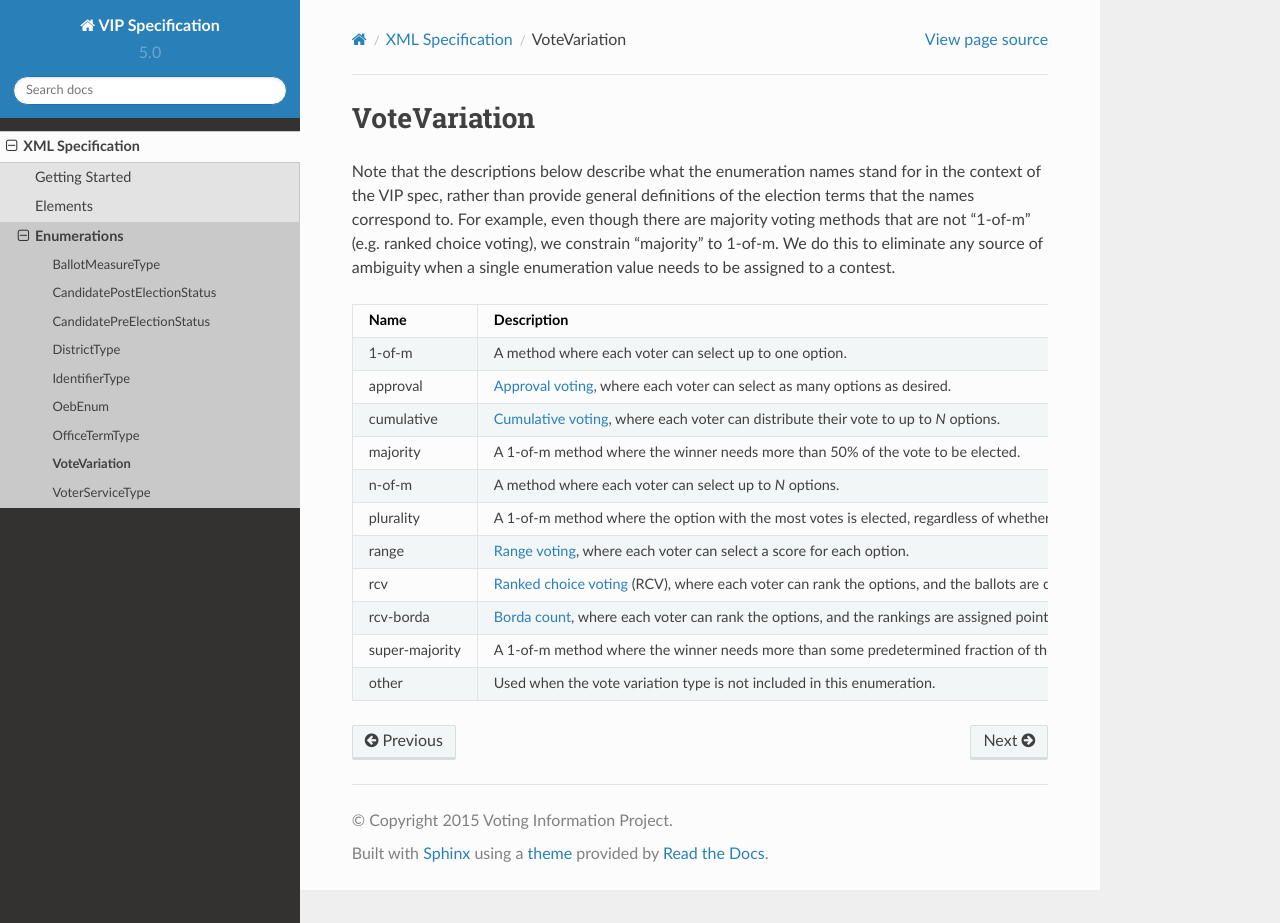
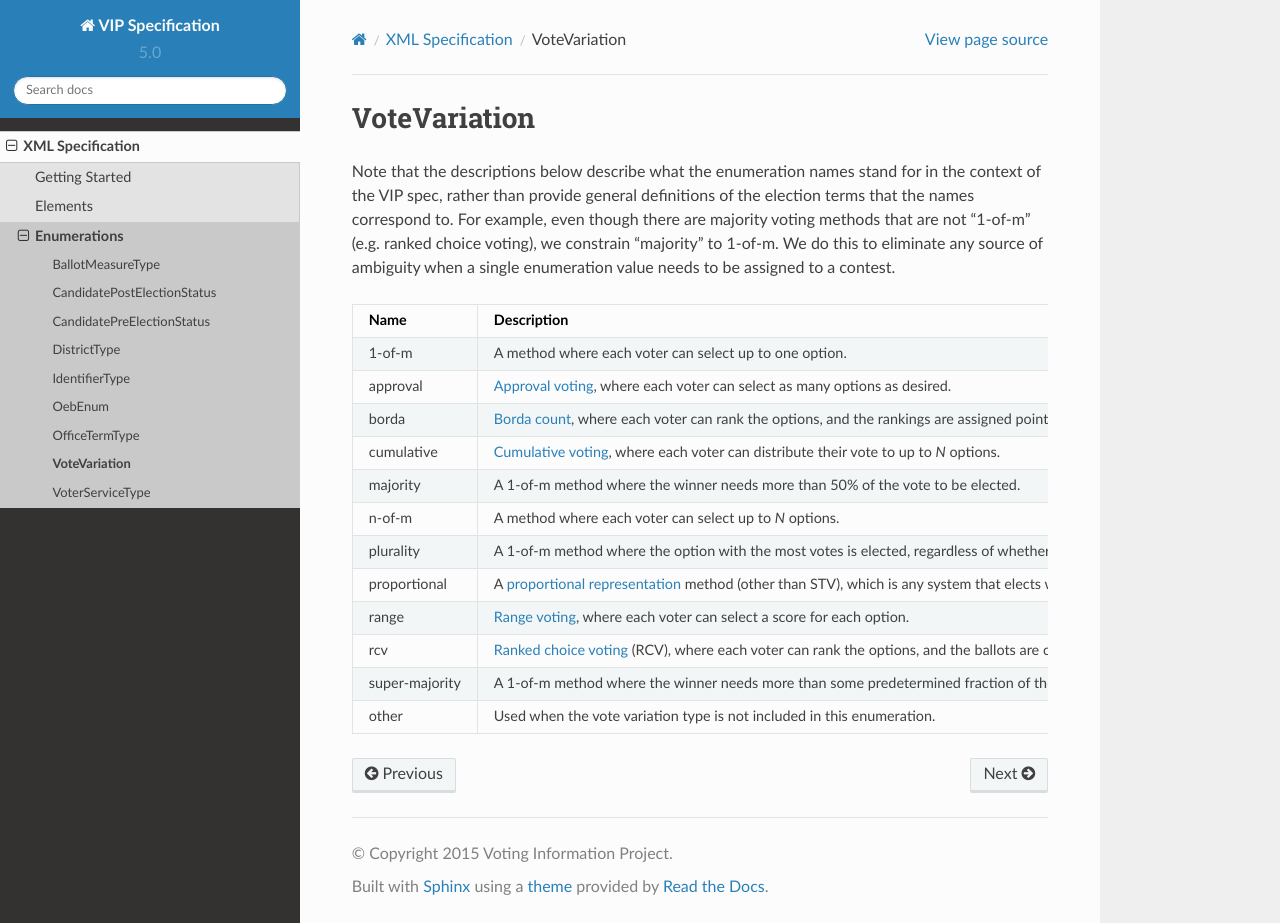
Before and after one commit to votinginfoproject/vip-specification, a Sphinx documentation site: the page built from docs/xml/enumerations/vote_variation.rst, in a window 1280 px wide and 923 px high. Built offline with Sphinx 7.4.7 and the Read the Docs theme 2.0.0, drawn with Linux system fonts in a browser that asks for light colours.

Commit message:
Update VoteVariation and ObjectId.

```diff
--- a/docs/xml/enumerations/vote_variation.rst
+++ b/docs/xml/enumerations/vote_variation.rst
@@ -18,6 +18,9 @@ to be assigned to a contest.
 +----------------------+----------------------------------------------------------------------------------+
 | approval             | `Approval voting`_, where each voter can select as many options as desired.      |
 +----------------------+----------------------------------------------------------------------------------+
+| borda                | `Borda count`_, where each voter can rank the options, and the rankings are      |
+|                      | assigned point values.                                                           |
++----------------------+----------------------------------------------------------------------------------+
 | cumulative           | `Cumulative voting`_, where each voter can distribute their vote to up to        |
 |                      | *N* options.                                                                     |
 +----------------------+----------------------------------------------------------------------------------+
@@ -28,14 +31,14 @@ to be assigned to a contest.
 | plurality            | A 1-of-m method where the option with the most votes is elected, regardless      |
 |                      | of whether the option has more than 50% of the vote.                             |
 +----------------------+----------------------------------------------------------------------------------+
+| proportional         | A `proportional representation`_ method (other than STV), which is any system    |
+|                      | that elects winners in proportion to the total vote.                             |
++----------------------+----------------------------------------------------------------------------------+
 | range                | `Range voting`_, where each voter can select a score for each option.            |
 +----------------------+----------------------------------------------------------------------------------+
 | rcv                  | `Ranked choice voting`_ (RCV), where each voter can rank the options, and        |
 |                      | the ballots are counted in rounds.  Also known as instant-runoff voting (IRV)    |
 |                      | and the single transferable vote (STV).                                          |
-+----------------------+----------------------------------------------------------------------------------+
-| rcv-borda            | `Borda count`_, where each voter can rank the options, and the rankings are      |
-|                      | assigned point values.                                                           |
 +----------------------+----------------------------------------------------------------------------------+
 | super-majority       | A 1-of-m method where the winner needs more than some predetermined fraction     |
 |                      | of the vote to be elected, where the fraction is more than 50% (e.g.             |
@@ -47,5 +50,6 @@ to be assigned to a contest.
 .. _`Approval voting`: http://en.wikipedia.org/wiki/Approval_voting
 .. _`Borda count`: http://en.wikipedia.org/wiki/Borda_count
 .. _`Cumulative voting`: http://en.wikipedia.org/wiki/Cumulative_voting
+.. _`proportional representation`: https://en.wikipedia.org/wiki/Proportional_representation
 .. _`Range voting`: http://en.wikipedia.org/wiki/Range_voting
 .. _`Ranked choice voting`: http://http://en.wikipedia.org/wiki/Ranked_Choice_Voting
```
Also changed, not shown: STYLEGUIDE.md (+1 -1 lines), 1 other file.
